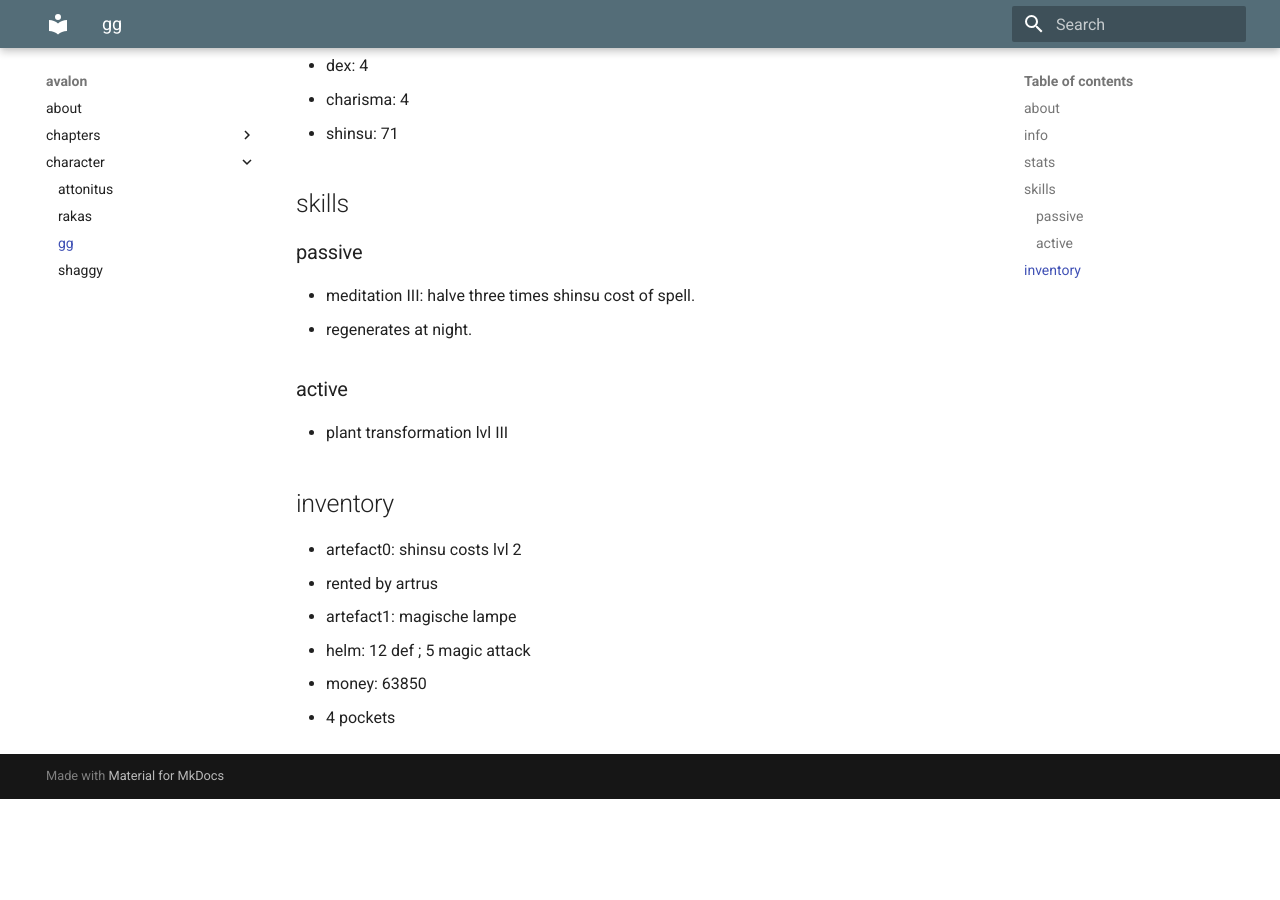
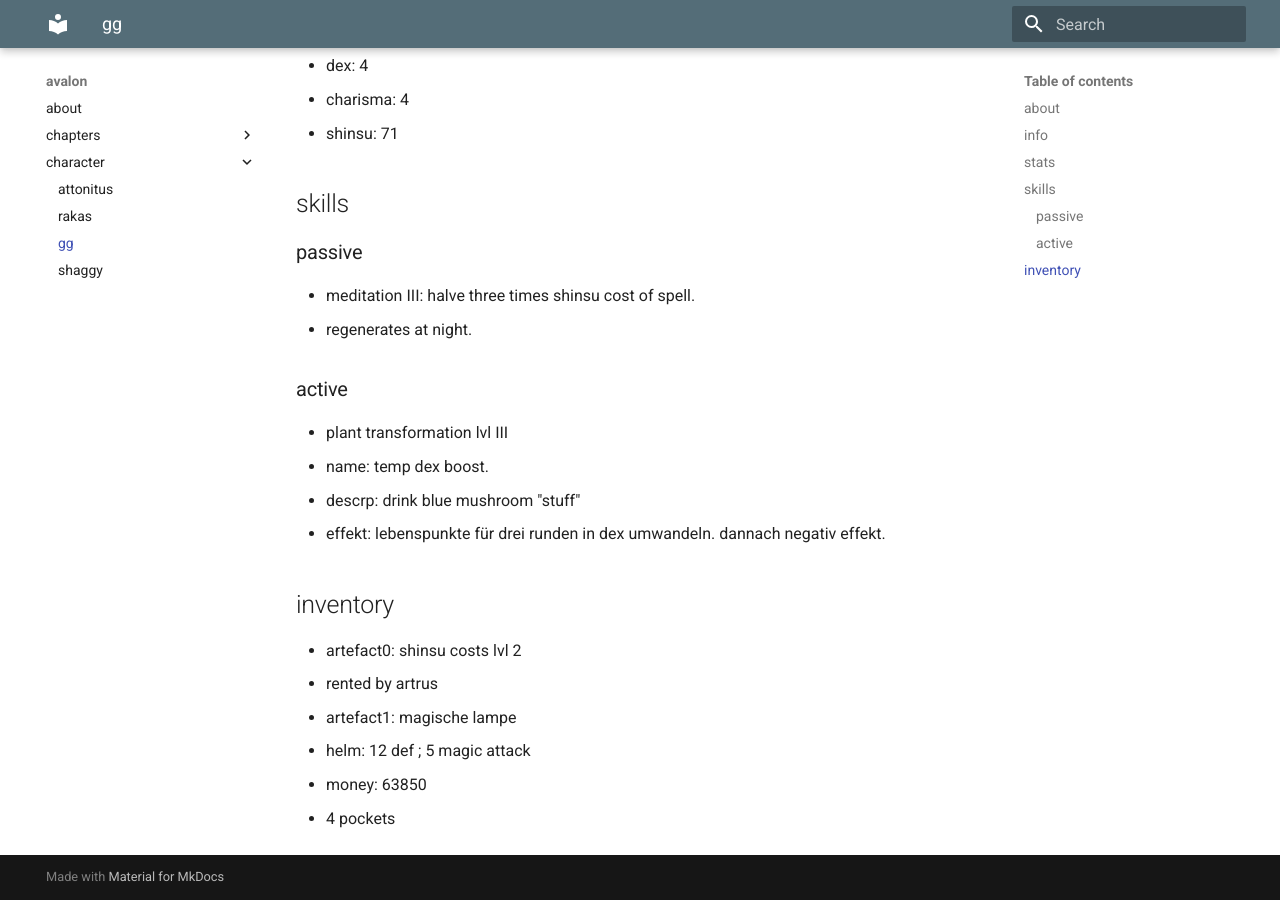
Before and after one commit to mkdocs-pnp/avalon, an MkDocs documentation site: the page built from docs/character/gustavo_ganso.md, in a window 1280 px wide and 900 px high, scrolled down 604 px. Built offline with MkDocs 1.6.1 and Material for MkDocs 9.7.7, drawn with Linux system fonts in a browser that asks for light colours; before the commit the page ends 1403 px from its top, so only the background shows below that.

Commit message:
update gg.

```diff
--- a/docs/character/gustavo_ganso.md
+++ b/docs/character/gustavo_ganso.md
@@ -29,6 +29,9 @@
 ### active
 
 * plant transformation lvl III
+* name: temp dex boost.
+  * descrp: drink blue mushroom "stuff"
+  * effekt: lebenspunkte für drei runden in dex umwandeln. dannach negativ effekt.
 
 ## inventory
 
```
